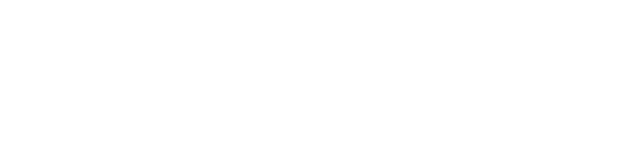
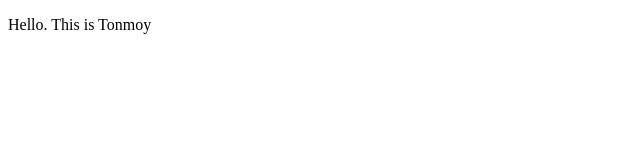
Before and after one commit to TonmoyChowdhury4819/my-web-developer-portfolio, a plain HTML site: page index.html in a window 1280 px wide. Shown: the whole page, without its empty margins (0-640 px from the left). Drawn offline with Linux system fonts and the light colour scheme.

Commit message:
created the index.html file

```diff
--- a/index.html
+++ b/index.html
@@ -11,7 +11,7 @@
     </header>
 
     <main>
-
+        <p>Hello. This is Tonmoy</p>
     </main>
 
     <footer>
```
